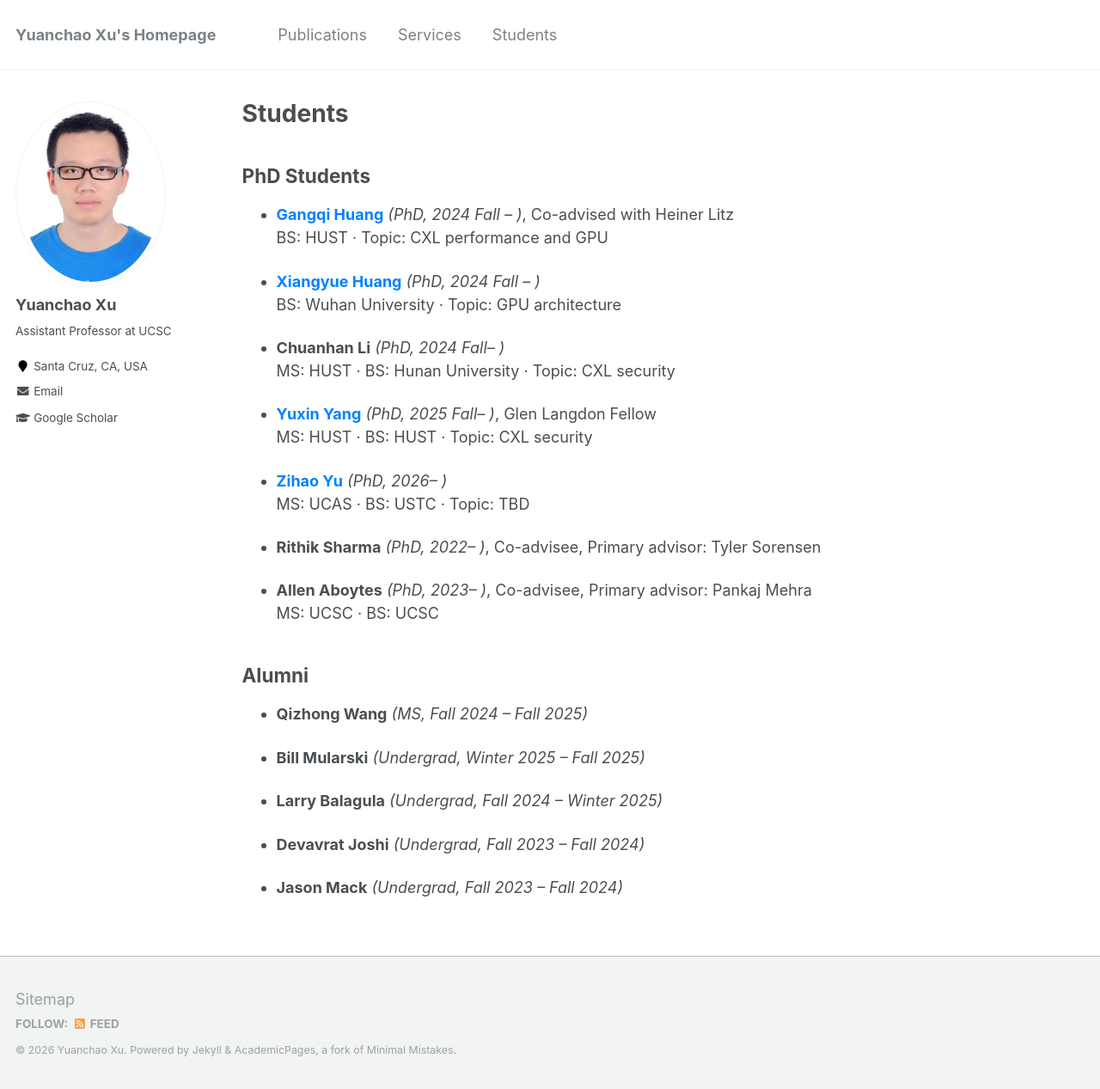
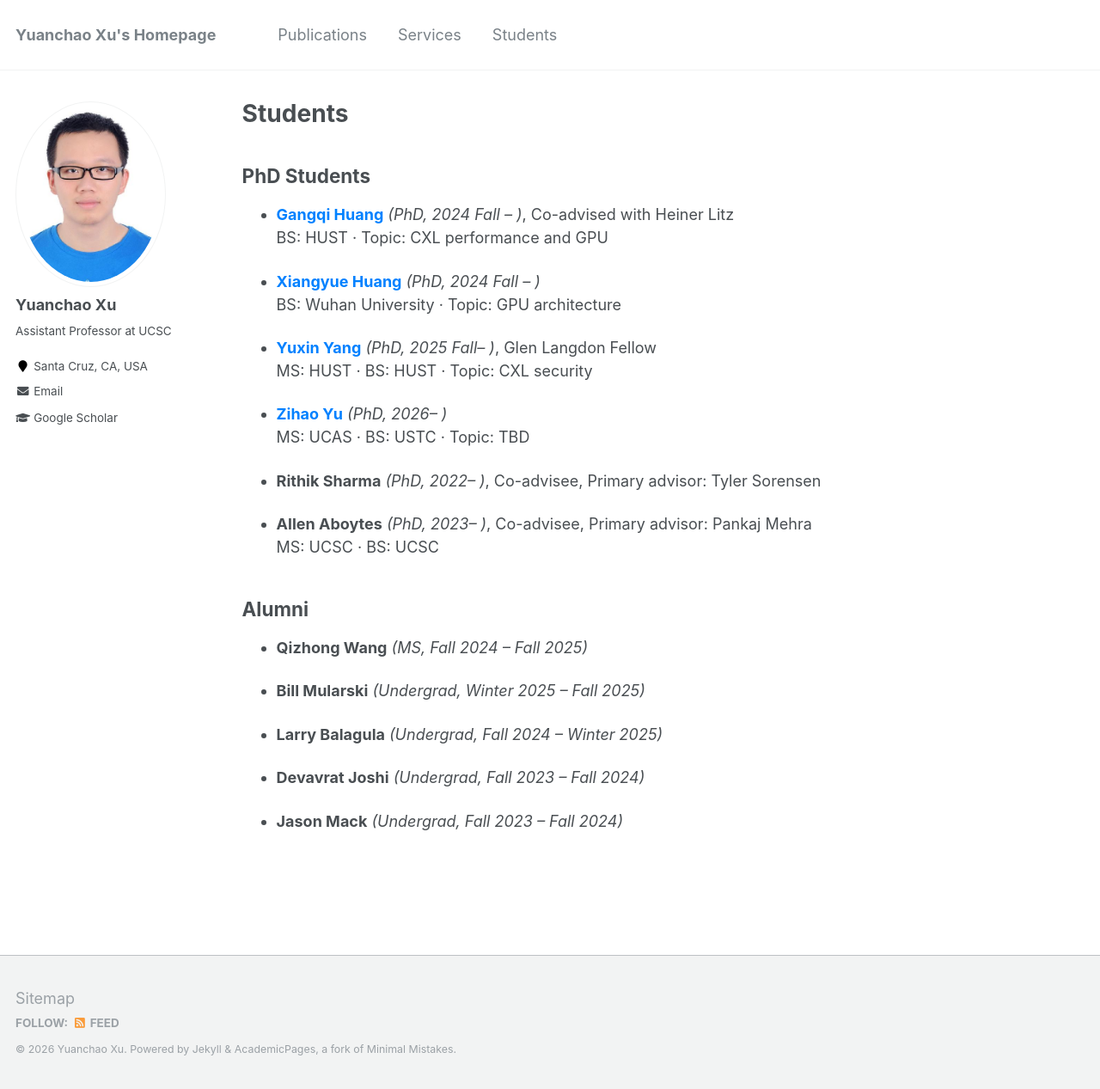
Before and after one commit to yuanchaoxu6/yuanchaoxu6.github.io, a Jekyll site: the page built from _pages/students.md, in a window 1280 px wide and 1267 px high. Shown: the whole window at 86% size. Built offline with Jekyll 4.4.1, drawn with Linux system fonts in a browser that asks for light colours.

Commit message:
Update students.md

```diff
--- a/_pages/students.md
+++ b/_pages/students.md
@@ -12,9 +12,6 @@ author_profile: true
 
 - <a href="https://ddantalion.github.io/" style="color:#0081ff; text-decoration:none;"><strong>Xiangyue Huang</strong></a> *(PhD, 2024 Fall – )*
   BS: Wuhan University · Topic: GPU architecture
-
-- **Chuanhan Li** *(PhD, 2024 Fall– )*
-  MS: HUST · BS: Hunan University · Topic: CXL security
 
 - <a href="https://yux20000304.github.io/" style="color:#0081ff; text-decoration:none;"><strong>Yuxin Yang</strong></a> *(PhD, 2025 Fall– )*, Glen Langdon Fellow
   MS: HUST · BS: HUST · Topic: CXL security
```
